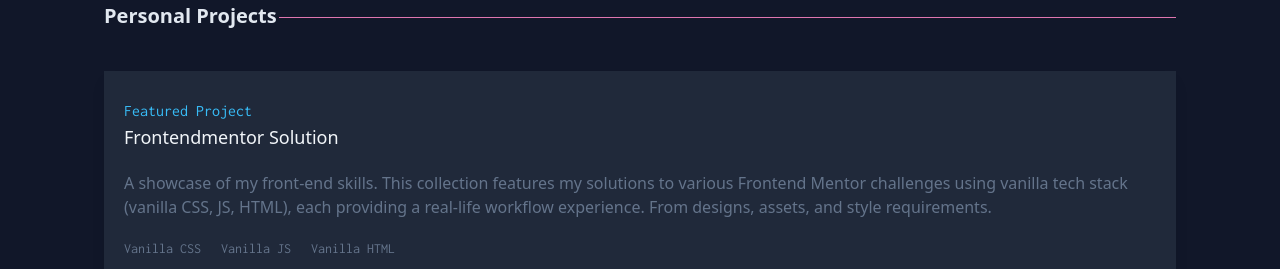
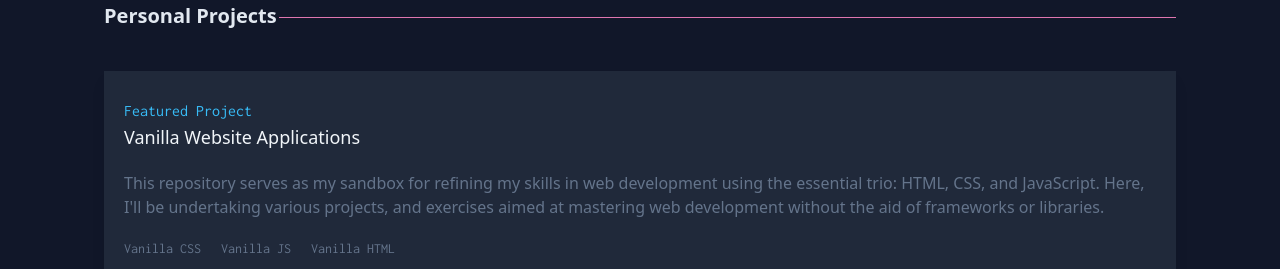
Before and after one commit to titocs/portfolio, a React (Vite) app: page / in a window 1280 px wide. Shown: the part 2220-2489 px from the top of the page. Built offline with nearby package versions, Linux system fonts and the light colour scheme.

Commit message:
change title and desc

```diff
--- a/src/components/section/ProjectSection.jsx
+++ b/src/components/section/ProjectSection.jsx
@@ -34,14 +34,12 @@
                   Featured Project
                 </h5>
                 <h1 className="text-slate-100 text-lg">
-                  Frontendmentor Solution
+                  Vanilla Website Applications
                 </h1>
               </div>
               <p className="text-slate-500 mb-5">
-                A showcase of my front-end skills. This collection features my
-                solutions to various Frontend Mentor challenges using vanilla tech
-                stack (vanilla CSS, JS, HTML), each providing a real-life workflow
-                experience. From designs, assets, and style requirements.
+                This repository serves as my sandbox for refining my skills in web development using the essential
+                trio: HTML, CSS, and JavaScript. Here, I&apos;ll be undertaking various projects, and exercises aimed at mastering web development without the aid of frameworks or libraries.
               </p>
               <ul className="flex flex-wrap gap-5 mb-5 text-sm text-slate-500 font-inconsolata">
                 <li>Vanilla CSS</li>
```
